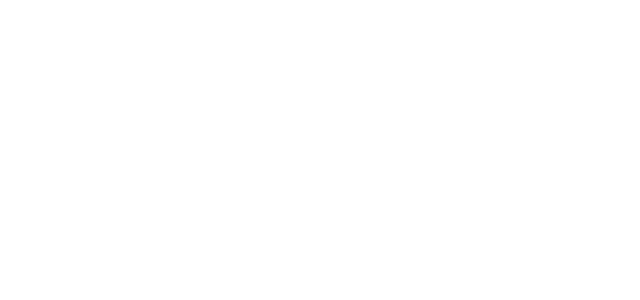
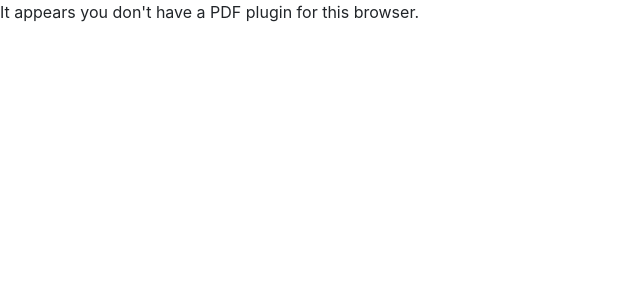
Before and after one commit to azerozvn/loongis, a Next.js app: page /hire in a window 1280 px wide. Shown: the top 300 px of the page, without its empty margins (0-640 px from the left). Built offline with nearby package versions, Linux system fonts and the light colour scheme.

Commit message:
Fix typewriter timeout and update resume link

```diff
--- a/pages/hire.js
+++ b/pages/hire.js
@@ -1,8 +1,26 @@
+/* eslint-disable react/react-in-jsx-scope */
 import { Component } from 'react';
 
 export class Hire extends Component {
 	render() {
-		return null;
+		const styles = {
+			embedResponsive: {
+				position: 'relative',
+				display: 'block',
+				height: '0',
+				padding: '0',
+				overflow: 'hidden',
+				paddingBottom: '80%'
+			}
+		};
+
+		return (
+			<div style={styles.embedResponsive} className="embed-responsive">
+				<object data="/resume-0220.pdf" type="application/pdf" width="100%" height="100%">
+					<p>It appears you don't have a PDF plugin for this browser.</p>
+				</object>
+			</div>
+		);
 	}
 }
 
```
Also changed, not shown: components/TypeWriter.js (+6 -1 lines).
